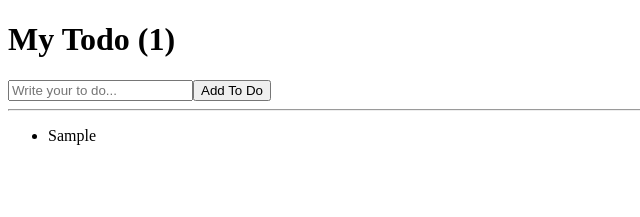
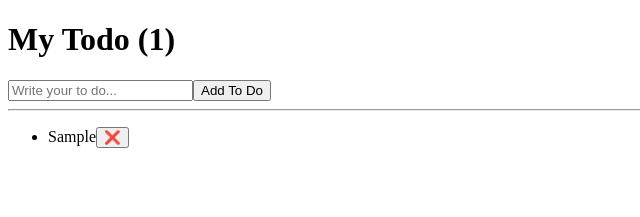
Before and after one commit to hiSon555/04_react, a React (Vite) app: page / in a window 1280 px wide. Both pictures are taken after typing "Sample" into the empty fields and a click on the button "Add To Do". Shown: the top 217 px of the page, without its empty margins (0-640 px from the left). Built offline with nearby package versions, Linux system fonts and the light colour scheme.

Commit message:
삭제 기능 구현 완료

```diff
--- a/src/App.jsx
+++ b/src/App.jsx
@@ -7,25 +7,34 @@
 
     const handleSubmit = (event) => {
         event.preventDefault()
-        // 함수에서 if문을 쓸 때는 '된다 / 안 된다'를 판별하는 과정임
-        // 초보분들의 생각 흐름은 해야되는 일을 중심으로 if의 조건을 구성하게 됨
-        // 아래 코드는 input 의 입력값이 ""이 아닐 때에만 저장을 해달라고 해야지~
-        // if (todoValue !== "") {
-        //     setTodoList([...todoList, todoValue]);
-        //     setTodoValue("");
-        // }
-        // setTodoList([...todoValue, todoValue]);
-        // setTodoValue("");
-        // }
-
-        // if 문을 통해 된다 / 안 된다를 판별할 때에는 안될 떄를 탈락 시키는 코드 구성을 가져야 함
-        // YES 를 진행하는 과정으로 코드를 진행해야 함
         if (todoValue === "" || todoValue === " ") {
             return;
         }
         setTodoList([...todoList,todoValue]);
         setTodoValue("");
     };
+
+    const handleDeleteTodo = (target) => {
+        // todoList에서 지워야 할 대상을 지우는 것
+        // 지워야 되는 대상을 특정시키려면?
+        // 클릭을 한 대상, event가 일어난 대상은 button임. "밥먹기"라는 글자도 아니고, li도 아님
+
+        // 버튼을 통해서는 우리가 삭제해야 하는 "밥먹기"라는 그 대상 자체, index를 가져올 수 있는 방법이 없음
+
+        // 아래에 onClick에 부분에 함수 안의 함수 형태로 바꾸어, index번호를 받는 handleDeleteTodo 함수로 바꿨음
+        // 결론 : handDEleteTodo 함수가 해야하는 일은 들어온 index번호를 받아 todoList의 값을 변경하는 일을 해야함
+
+        // filter   => 걸러낸다     index가 아닌 애들만 남기면 됨
+        const result = todoList.filter((item, index) => {return target !== index})
+        // 1순회 때, "밥먹기" -> index : 0        -> 조건인 1 != 0  -> true         -> result에 "밥먹기" 포함됨
+        // 2순회 때, "잠자기" -> index : 1        -> 조건인 1 != 1  -> false         -> 걸러짐
+        // 2순회 때, "공부하기" -> index : 2        -> 조건인 1 != 2  -> true         -> result에 "공부하기" 포함됨
+
+        // 결론인 ["밥먹기", "공부하기"] 새로운 array가 result에 저장됨
+        setTodoList(result);
+        // React는 todoList state의 값이 바뀌었으니 화면을 리렌더링함
+
+    }
 
     return (
         <>
@@ -41,13 +50,21 @@
             </form>
             <hr />
             <ul>
-                {/*
-                    return 안에서 {} 를 통해 map()을 사용할 때에는
-                    반복되는 요소가 출력되기 때문에 그걸 리액트가 구분할 수 있도록
-                    key(중복되지 않는 값)를 리턴되는 최상위 요소에게 붙여줘야 함
-                    (인식표 개념)
-                */}
-                {todoList.map((item, index) => <li key={index}>{item}</li> )}
+                {todoList.map((item, index) => <li key={index}>
+                    {item}
+                    <button onClick={ () => {
+                        return handleDeleteTodo(index);
+
+                        // onClick이든 onSubmit, onChange 에 제공되어야 되는 함수 설계도엔 event만 제공함
+                        //
+                        // event 뿐 아니라 다른 데이터도 필요하다면 그 함수 설계도만으로는 불가능
+                        //      => 함수 안의 함수를 새로 만들어서 내가 원하는 데이터를 집어넣어서 함수를 실행
+
+                        // onClick이 실행되면 () => {} 가 실행되는데
+                        // 그 안에 handleDeleteTodo(index)가 실행됨
+                    } }>❌</button>
+                </li> )}
+
             </ul>
         </>
     )
```
